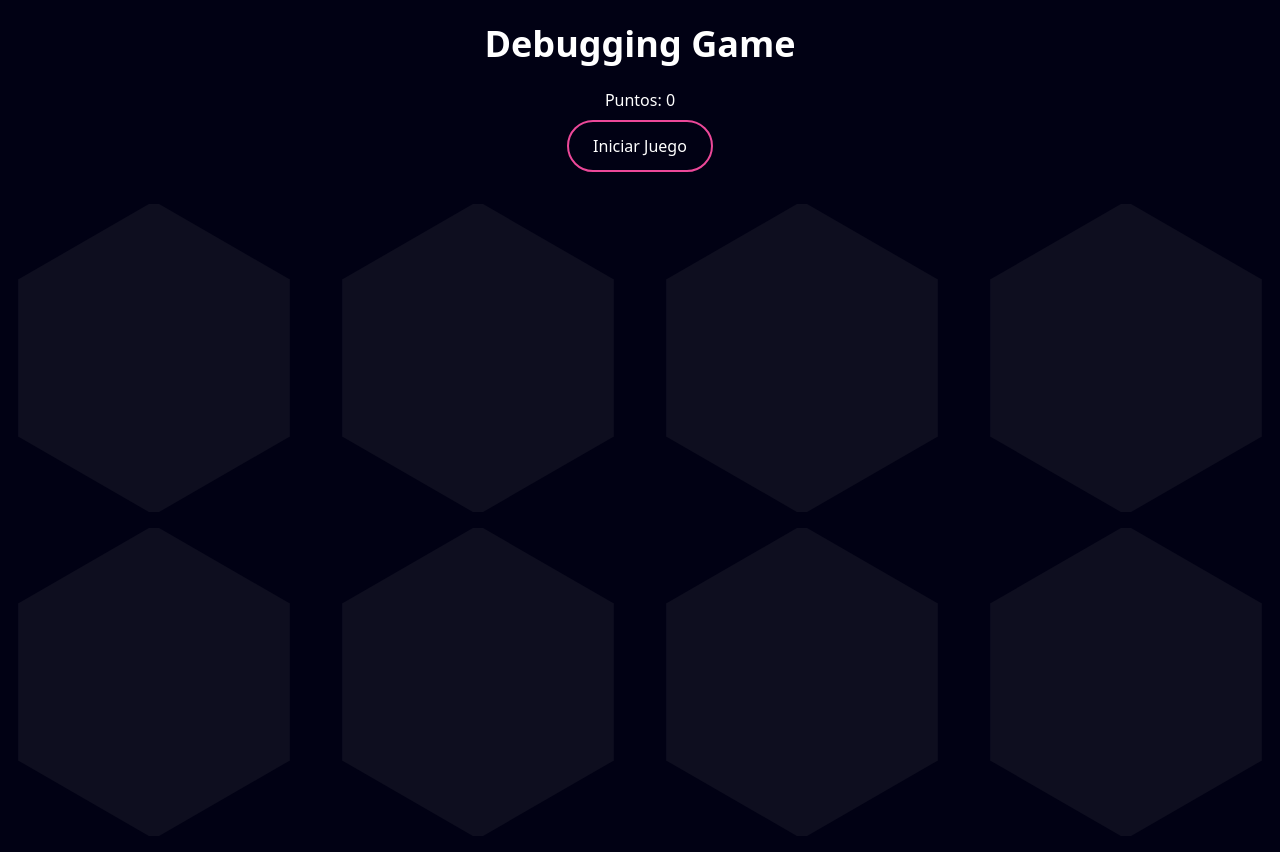
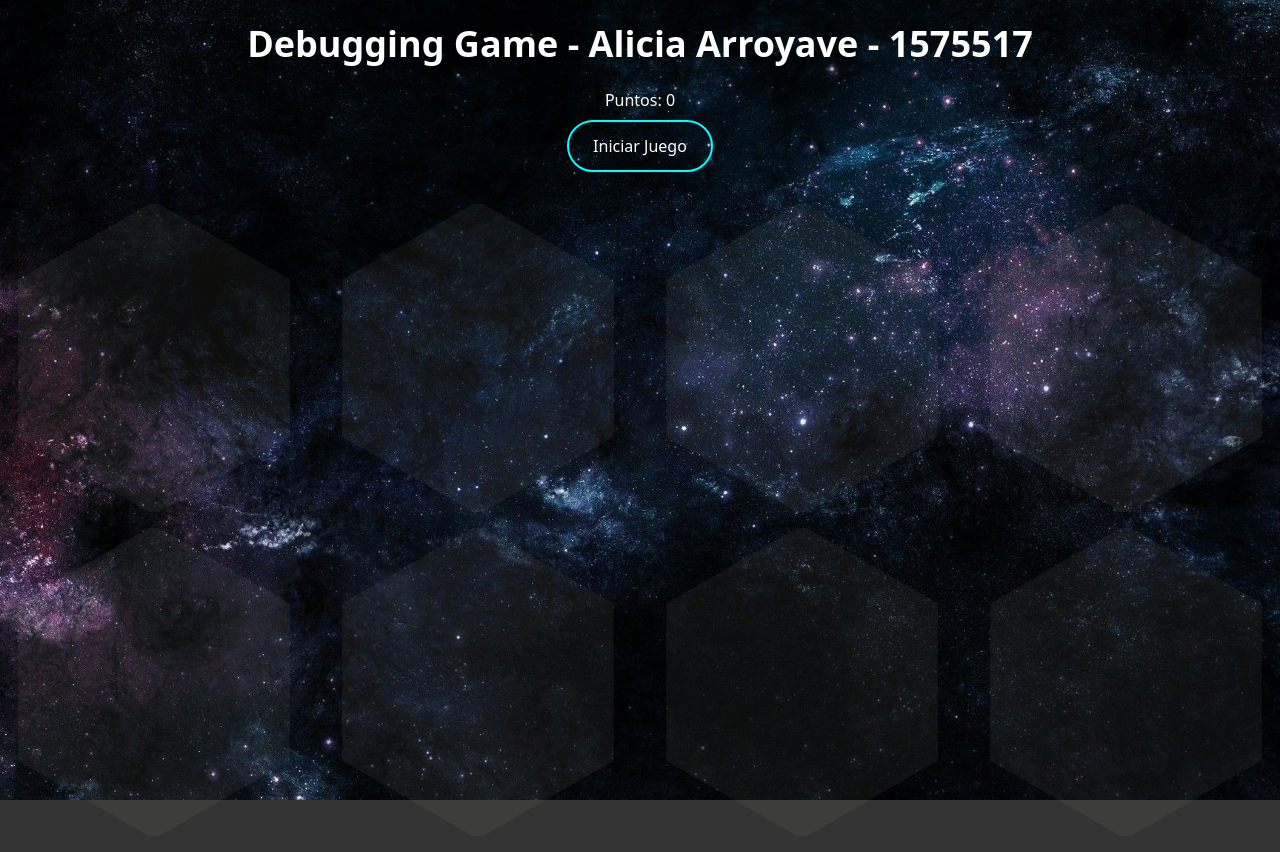
Before and after one commit to aliciarroyave/debugging-game, a website built with Vite: page index.html in a window 1280 px wide. Built offline with nearby package versions, Linux system fonts and the light colour scheme.

Commit message:
Personalizacion

```diff
--- a/index.html
+++ b/index.html
@@ -10,7 +10,7 @@
     <div class="app">
       <div class="container mx-auto">
         <div class="game-title">
-          <h1>Debugging Game</h1>
+          <h1>Debugging Game - Alicia Arroyave - 1575517</h1>
           <span class="score">
             <span class="score-label">Puntos:</span>
             <span class="score-value">0</span>
--- a/main.js
+++ b/main.js
@@ -40,6 +40,7 @@ function saltar() {
     hole.classList.remove('up');
     // Hace que un nuevo bug salte desde un agujero si el tiempo no ha terminado
     if (!timeUp) saltar();
+    else window.alert('Fin del Juego, su puntuacion fue: ' + score);
   }, time);
 }
 
--- a/style.css
+++ b/style.css
@@ -2,10 +2,9 @@
 @tailwind components;
 @tailwind utilities;
 
-
 html {
   @apply text-white m-0;
-  background-color: #010114;
+  background-color: #333;
 }
 
 h1 {
@@ -13,6 +12,9 @@ h1 {
 }
 
 .app {
+  background: url('/img/stars-bg.jpg') no-repeat center center;
+  background-size: cover;
+  opacity: calc(50);
   @apply h-screen w-screen;
 }
 
@@ -54,6 +56,6 @@ h1 {
 #start {
   @apply rounded-full py-3 px-6 my-2 mx-auto inline-block;
   @apply border-pink-500 border-2;
-
+  border-color: aqua;
   max-width: 400px;
 }
```
Also changed, not shown: img/stars-bg.jpg (added).
